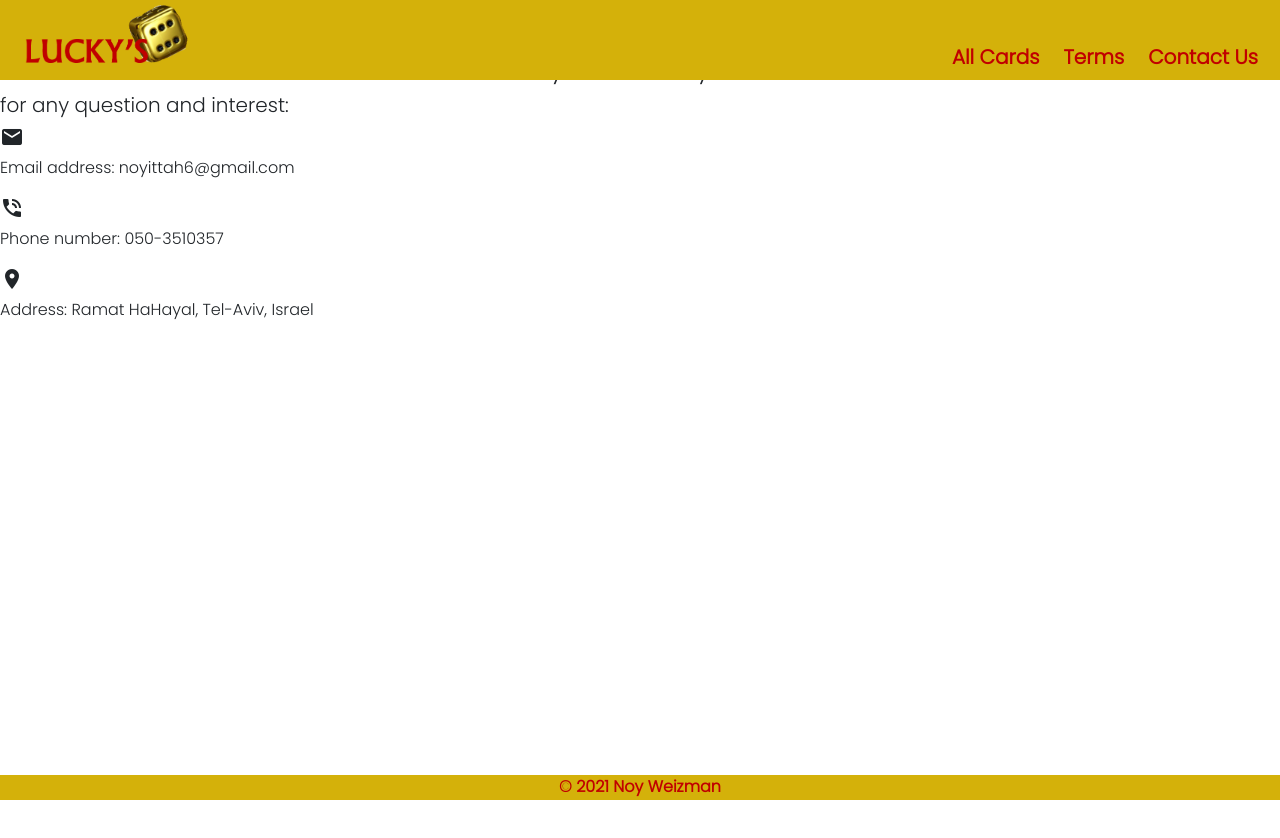
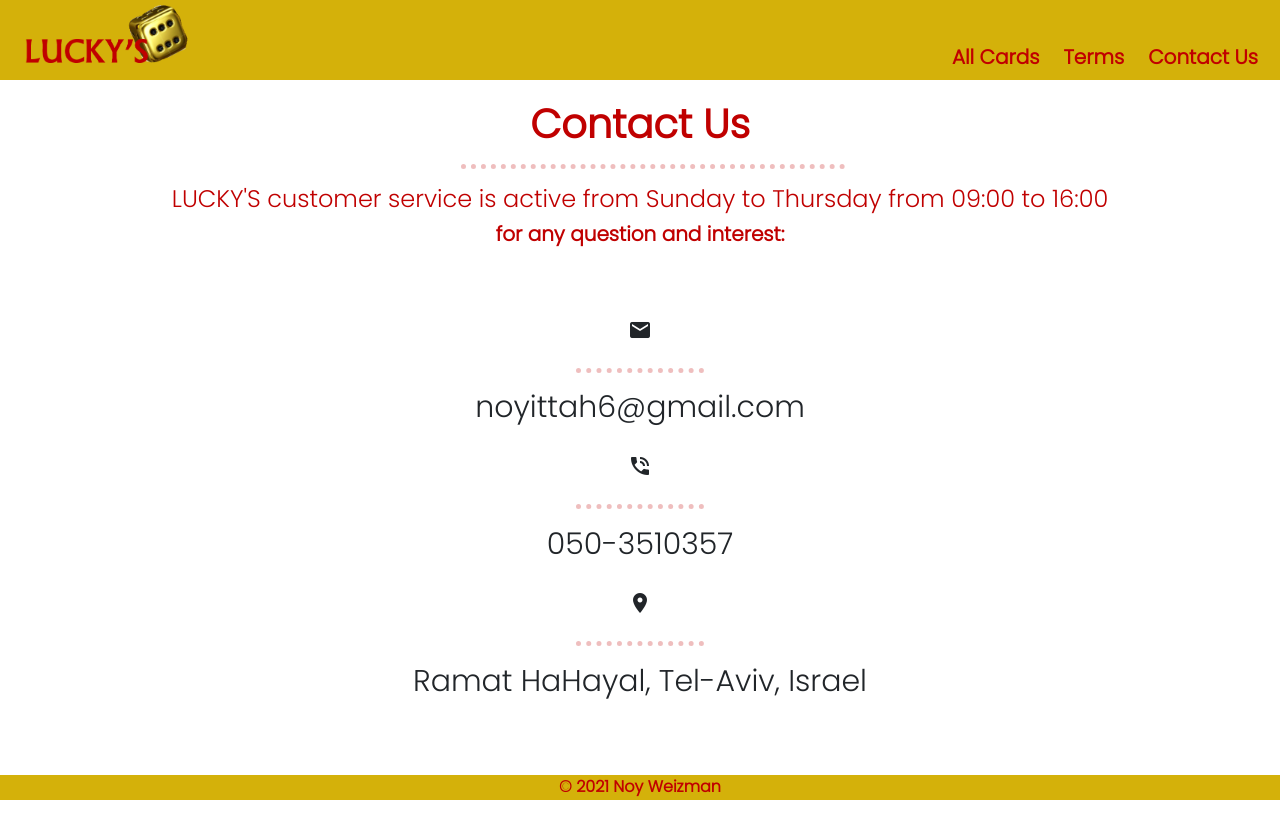
Before and after one commit to noyittah/LUCKYS, a plain HTML site: page contact.html in a window 1280 px wide. Before the commit the page ends 800 px from the top, so only its background shows below. Drawn offline with nearby package versions, Linux system fonts and the light colour scheme; a script that the page names is missing.

Commit message:
upload style for contact and terms pages

```diff
--- a/contact.html
+++ b/contact.html
@@ -26,21 +26,25 @@
     </header>
      <!----------------------------------------------main----------------------------------------------------->
      <style>body{background-image: none};</style>
-     <h1>Contact Us</h1>
-      <h4>LUCKY'S customer service is active from Sunday to Thursday from 09:00 to 16:00</h3>
-        <h5>for any question and interest:</h5>
+     <div class="contact">
+     <h1 class="h1-contact">Contact Us<hr></h1>
+      <h4 class="h4">LUCKY'S customer service is active from Sunday to Thursday from 09:00 to 16:00</h4>
+       <h5 class="h5-contact">for any question and interest:</h5>
+      <div class="contact-information">
       <div class="email">
-        <i class="material-icons">mail</i>
-        <p>Email address: noyittah6@gmail.com</p>
+        <i class="material-icons">mail</i><hr class="hr contact">
+        <p>noyittah6@gmail.com</p>
       </div>
     <div class="phone">
-    <i class="material-icons">phone_in_talk</i>
-    <p>Phone number: 050-3510357</p>
+    <i class="material-icons">phone_in_talk</i><hr class="hr contact">
+    <p>050-3510357</p>
 </div>
 <div class="address">
-    <i class="material-icons">place</i>
-    <p>Address: Ramat HaHayal, Tel-Aviv, Israel
+    <i class="material-icons">place</i><hr class="hr contact">
+    <p>Ramat HaHayal, Tel-Aviv, Israel
     </p>
+</div>
+</div>
 </div>
   </body>
         <!----------------------------------------------footer----------------------------------------------------->
--- a/css/style.css
+++ b/css/style.css
@@ -178,5 +178,55 @@ footer{
   font-size: 50px;
   font-weight: bold;
   color: #C00000;
+}
+
+h4{
+  text-align: center;
+  font-weight: bold;
+  color: #C00000;
+}
+
+.terms{
+  position: relative;
+  margin-top: 100px ;
+}
+.terms-use{
+  position: relative;
+  margin:1% 0 5% 0;
+}
+.p{
+  font-size: 20px;
+  position: relative;
+  left:30px;
+}
+.p.terms{
+  position: relative;
+  margin: 50px 0;
+}
+.contact{
+  position: relative;
+  margin-top: 100px;
+}
+.h1-contact{
+  text-align: center;
+  font-weight: bold;
+  color: #C00000;
+}
+.h5-contact{
+  text-align: center;
+  font-weight: bold;
+  color: #C00000;
+}
+.contact-information{
+  position: relative;
+  margin-top: 5%;
+  text-align: center;
+  font-size: 30px;
+}
+.hr.contact{
+  position: relative;
+  margin:1% 0;
+  width: 10%;
+  left:45%;
 
 }
```
Also changed, not shown: index.html (+0 -8 lines), terms.html (+12 -7 lines).
